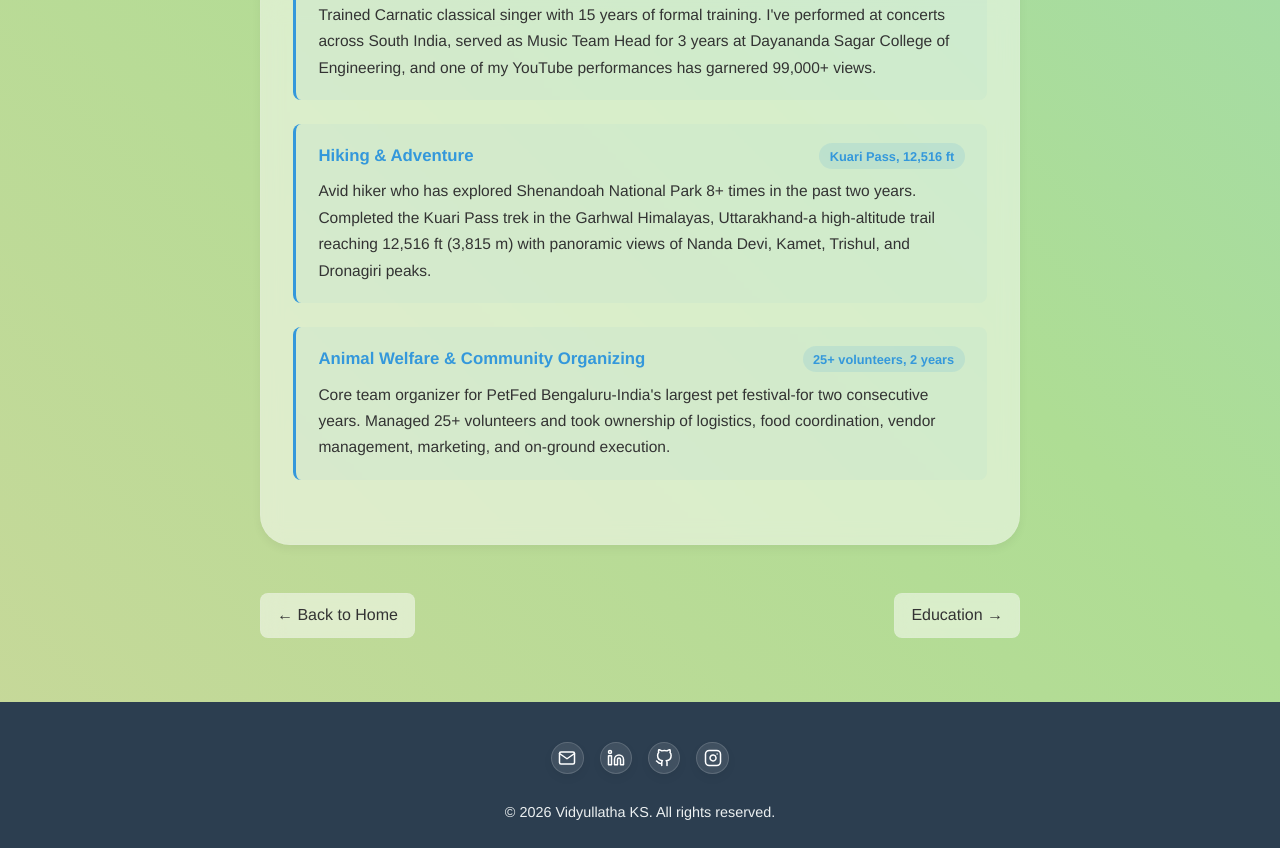
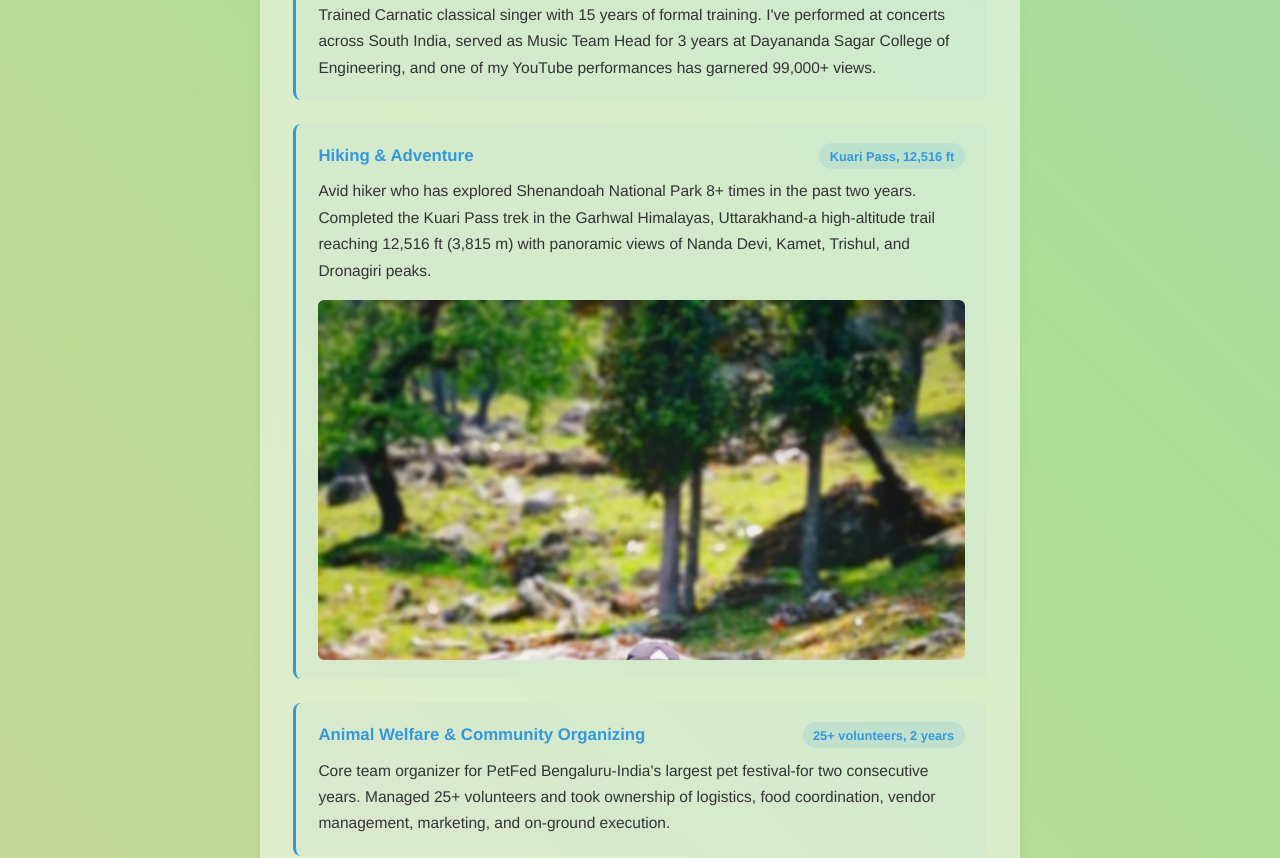
Before and after one commit to vidyullathaks/vidyullathaks.github.io, a SvelteKit app: page /about in a window 1280 px wide. Shown: the part 1688-2546 px from the top of the page. Built offline with nearby package versions, Linux system fonts and the light colour scheme.

Commit message:
Add Kuari Pass photo to hiking card in Beyond Work section
https://claude.ai/code/session_0117YSmBYrsojba35YRmvFFL

```diff
--- a/src/lib/data/portfolio.json
+++ b/src/lib/data/portfolio.json
@@ -327,7 +327,9 @@
       {
         "category": "Hiking & Adventure",
         "description": "Avid hiker who has explored Shenandoah National Park 8+ times in the past two years. Completed the Kuari Pass trek in the Garhwal Himalayas, Uttarakhand-a high-altitude trail reaching 12,516 ft (3,815 m) with panoramic views of Nanda Devi, Kamet, Trishul, and Dronagiri peaks.",
-        "highlight": "Kuari Pass, 12,516 ft"
+        "highlight": "Kuari Pass, 12,516 ft",
+        "image": "/images/kuari-pass.jpeg",
+        "imageAlt": "Taking a break on the Kuari Pass trek in the Garhwal Himalayas"
       },
       {
         "category": "Animal Welfare & Community Organizing",
--- a/src/lib/stores/portfolio.ts
+++ b/src/lib/stores/portfolio.ts
@@ -76,6 +76,8 @@ export interface BeyondWorkItem {
   highlight: string;
   link?: string;
   linkLabel?: string;
+  image?: string;
+  imageAlt?: string;
 }
 
 export interface BeyondWork {
--- a/src/routes/about/+page.svelte
+++ b/src/routes/about/+page.svelte
@@ -68,6 +68,9 @@
 								</div>
 							</div>
 							<p>{item.description}</p>
+							{#if item.image}
+								<img src={item.image} alt={item.imageAlt ?? item.category} class="beyond-image" />
+							{/if}
 						</div>
 					{/each}
 				</div>
@@ -206,6 +209,16 @@
 		font-size: 0.97rem;
 	}
 
+	.beyond-image {
+		display: block;
+		width: 100%;
+		max-height: 360px;
+		object-fit: cover;
+		object-position: center top;
+		border-radius: 6px;
+		margin-top: 1rem;
+	}
+
 	.navigation-links {
 		display: flex;
 		justify-content: space-between;
```
Also changed, not shown: static/images/kuari-pass.jpeg (added), static/images/kuaripass .jpeg (added).
